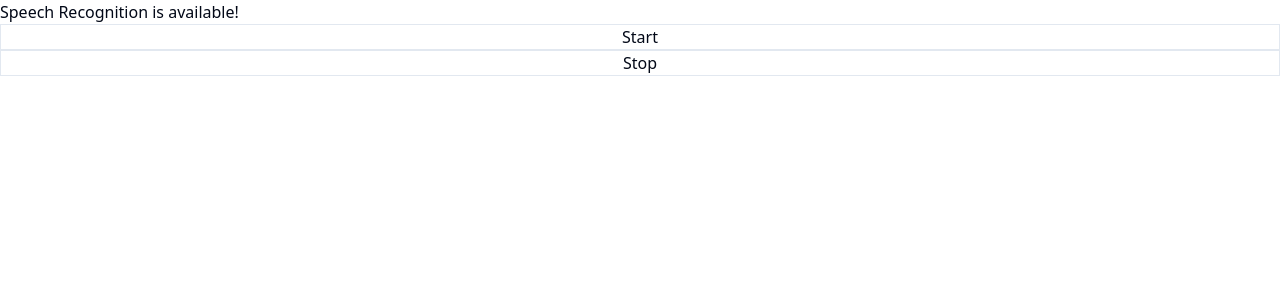
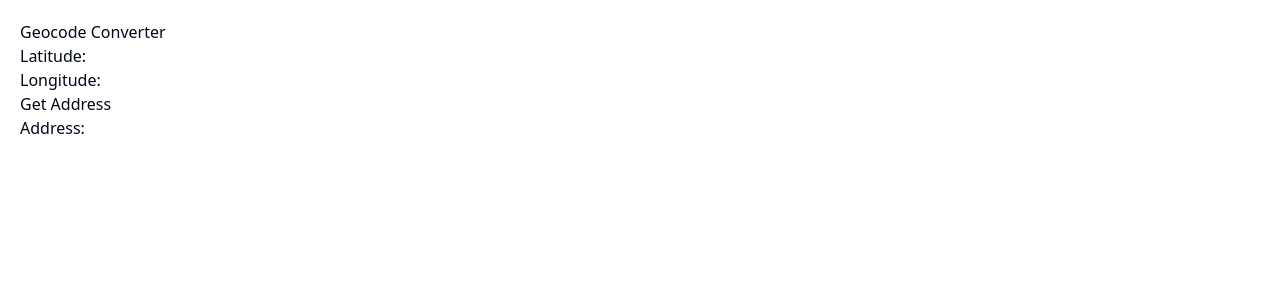
Before and after one commit to johnmark287/AskNishauri, a React (Vite) app in the folder frontend/: page /test in a window 1280 px wide. Shown: the top 300 px of the page. Built offline with nearby package versions, Linux system fonts and the light colour scheme.

Commit message:
fix chat message rendering

```diff
--- a/frontend/src/components/ChatMessage.jsx
+++ b/frontend/src/components/ChatMessage.jsx
@@ -5,16 +5,20 @@ import "animate.css";
 import { Fade } from "react-awesome-reveal";
 
 function ChatMessage({ sender, timestamp, message }) {
-  const prefix = "**Nishauri:**";
+  const regex = /\*\*Nishauri:\*\*|\*\*Response 1:\*\*|\*\*Response 2:\*\*/g;
+  const result = message.replace(regex, "").trim();
+  // console.log(result);
+  // const prefix = "**Nishauri:**";
   let htmlContent;
-  if (message.startsWith(prefix)) {
-    // console.log("Message starts with Nishauri");
-    htmlContent = marked.parse(message.substring(prefix.length).trim());
-    // console.log(htmlContent);
-  } else {
-    // console.log("Message does not start with Nishauri");
-    htmlContent = marked.parse(message);
-  }
+  htmlContent = marked.parse(result);
+  // if (message.startsWith(prefix)) {
+  //   // console.log("Message starts with Nishauri");
+  //   htmlContent = marked.parse(message.substring(prefix.length).trim());
+  //   // console.log(htmlContent);
+  // } else {
+  //   // console.log("Message does not start with Nishauri");
+  //   htmlContent = marked.parse(message);
+  // }
 
   return (
     <Fade duration={1000}>
--- a/frontend/src/pages/Test.jsx
+++ b/frontend/src/pages/Test.jsx
@@ -1,33 +1,61 @@
-// import React from 'react'
-import useSpeechRecognition from '../hooks/useSpeechRecognition'
+// src/App.js
 
+import React, { useState } from "react";
+import axios from "axios";
 
-function Test() {
-  const {text, isListening, startListening, stopListening, hasRecognition} = useSpeechRecognition();
+const App = () => {
+  const [latitude, setLatitude] = useState("");
+  const [longitude, setLongitude] = useState("");
+  const [address, setAddress] = useState("");
+
+  const getGeocode = async () => {
+    const apiKey = "f796cb79aba840da993f38af94f8cb5f"; // Replace with your actual API key
+    const geocodeUrl = `https://api.opencagedata.com/geocode/v1/json?q=${latitude}+${longitude}&key=${apiKey}`;
+
+    try {
+      const response = await axios.get(geocodeUrl);
+      const results = response.data.results;
+      if (results.length > 0) {
+        setAddress(results[0].formatted);
+      } else {
+        setAddress("No address found");
+      }
+    } catch (error) {
+      console.error("Error fetching geocode:", error);
+      setAddress("Error fetching address");
+    }
+  };
 
   return (
-    <div>
-      {hasRecognition ? (
-        <div>
-          <h1>Speech Recognition is available!</h1>
-          <div className="flex flex-col">
-            <button className="border" onClick={startListening}>
-              Start
-            </button>
-            <button className="border" onClick={stopListening}>
-              Stop
-            </button>
-          </div>
-          <p>{text}</p>
-          {isListening && <p>Go ahead listening</p>}
-        </div>
-      ) : (
-        <div>
-          <h1>Speech Recognition is not available!</h1>
-        </div>
-      )}
+    <div style={{ padding: "20px" }}>
+      <h1>Geocode Converter</h1>
+      <div>
+        <label>
+          Latitude:
+          <input
+            type="text"
+            value={latitude}
+            onChange={(e) => setLatitude(e.target.value)}
+          />
+        </label>
+      </div>
+      <div>
+        <label>
+          Longitude:
+          <input
+            type="text"
+            value={longitude}
+            onChange={(e) => setLongitude(e.target.value)}
+          />
+        </label>
+      </div>
+      <button onClick={getGeocode}>Get Address</button>
+      <div>
+        <h2>Address:</h2>
+        <p>{address}</p>
+      </div>
     </div>
   );
-}
+};
 
-export default Test
+export default App;
```
